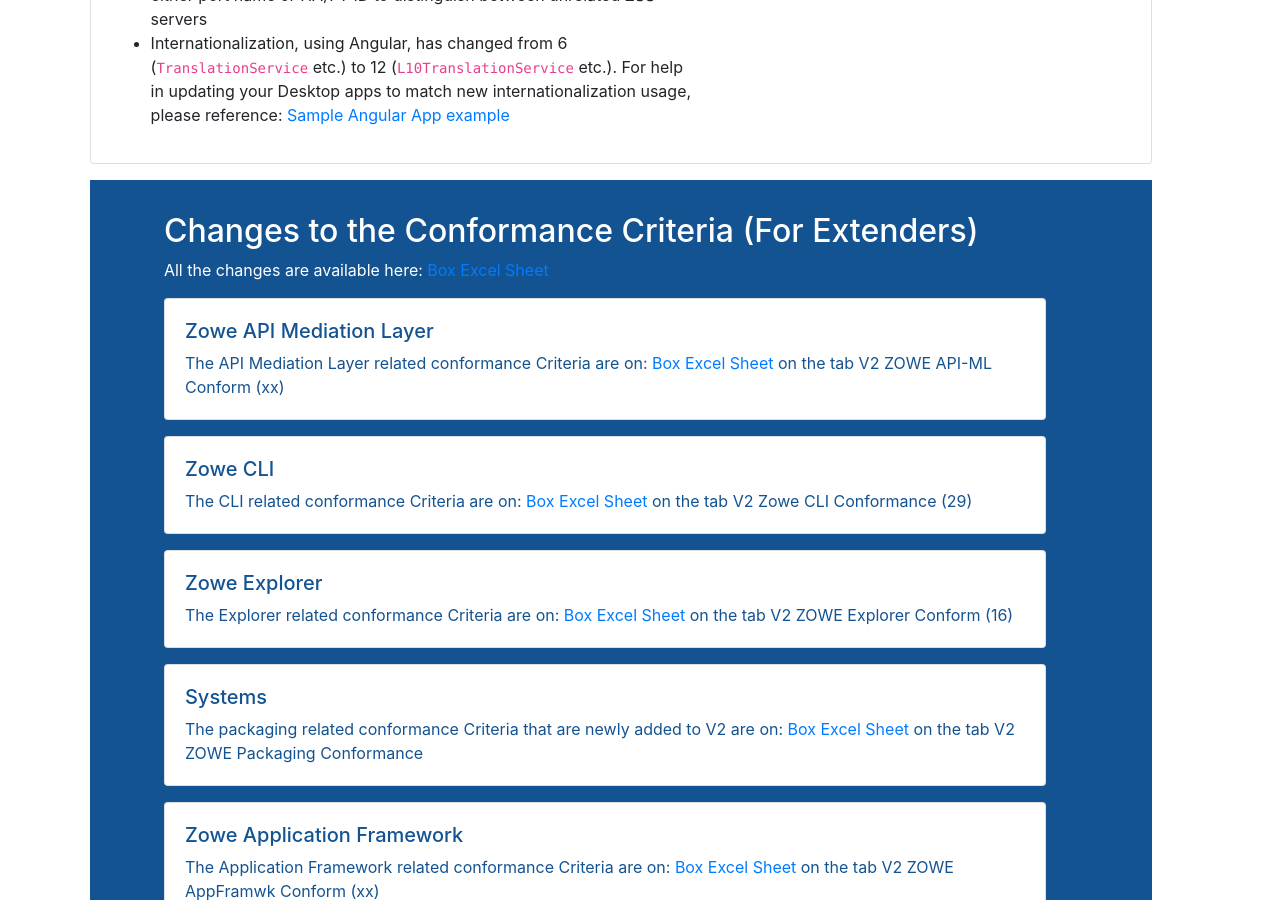
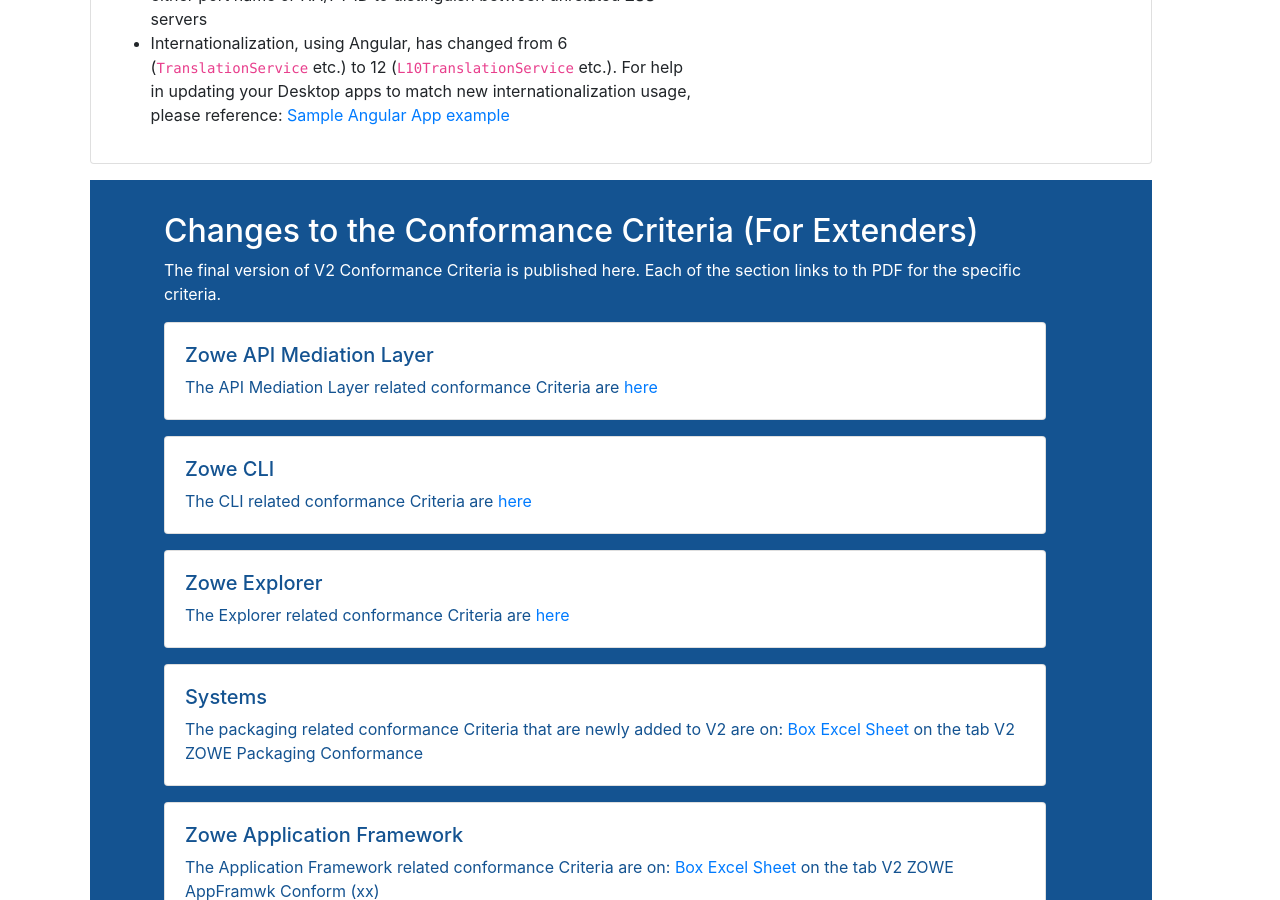
Before and after one commit to zowe/zowe.github.io, a Jekyll site: the page built from vNext.md, in a window 1280 px wide and 900 px high, scrolled down 6410 px. Built offline with Jekyll 4.4.1, drawn with Linux system fonts in a browser that asks for light colours; our own code applies the rules of GitHub Pages for plain Markdown files.

Commit message:
Add first conformance criteria
Signed-off-by: Jakub Balhar <jakub.balhar@broadcom.net>

```diff
--- a/vNext.md
+++ b/vNext.md
@@ -347,14 +347,14 @@
 
   <h2 id="conformance-changes">Changes to the Conformance Criteria (For Extenders) </h2>
 
-  <p>All the changes are available here: <a href="https://ibm.box.com/s/4e3vvki81ds0zowrdpqu3ubitn9f51qe">Box Excel Sheet</a></p>
+  <p>The final version of V2 Conformance Criteria is published here. Each of the section links to th PDF for the specific criteria.</p>
 
   <div class="card mb-3">
     <div class="card-body">
       <div class="d-flex align-items-baseline">
         <h5 class="text-left">Zowe API Mediation Layer</h5>
       </div>
-      The API Mediation Layer related conformance Criteria are on: <a href="https://ibm.box.com/s/4e3vvki81ds0zowrdpqu3ubitn9f51qe">Box Excel Sheet</a> on the tab V2 ZOWE API-ML Conform (xx)
+      The API Mediation Layer related conformance Criteria are <a href="https://ibm.box.com/s/rdb7zfkcxzzbiro4idat9o7xd0qig3mt">here</a>
     </div>
   </div>
 
@@ -363,7 +363,7 @@
       <div class="d-flex align-items-baseline">
         <h5 class="text-left">Zowe CLI</h5>
       </div>
-      The CLI related conformance Criteria are on: <a href="https://ibm.box.com/s/4e3vvki81ds0zowrdpqu3ubitn9f51qe">Box Excel Sheet</a> on the tab V2 Zowe CLI Conformance (29)
+      The CLI related conformance Criteria are <a href="https://ibm.box.com/s/st4jkk6xmughrg8ngcefvgt7fczicrk7">here</a>
     </div>
   </div>
 
@@ -372,7 +372,7 @@
       <div class="d-flex align-items-baseline">
         <h5 class="text-left">Zowe Explorer</h5>
       </div>
-      The Explorer related conformance Criteria are on: <a href="https://ibm.box.com/s/4e3vvki81ds0zowrdpqu3ubitn9f51qe">Box Excel Sheet</a> on the tab V2 ZOWE Explorer Conform (16)
+      The Explorer related conformance Criteria are <a href="https://ibm.box.com/s/0yuz16hwo522jegrtkysn36hto20qg6l">here</a>
     </div>
   </div>
 
```
